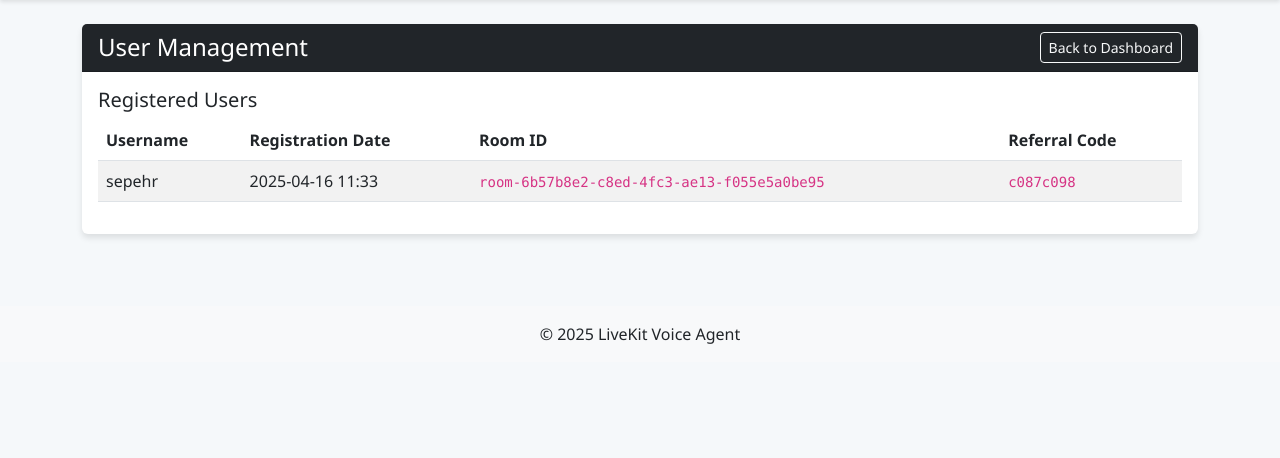
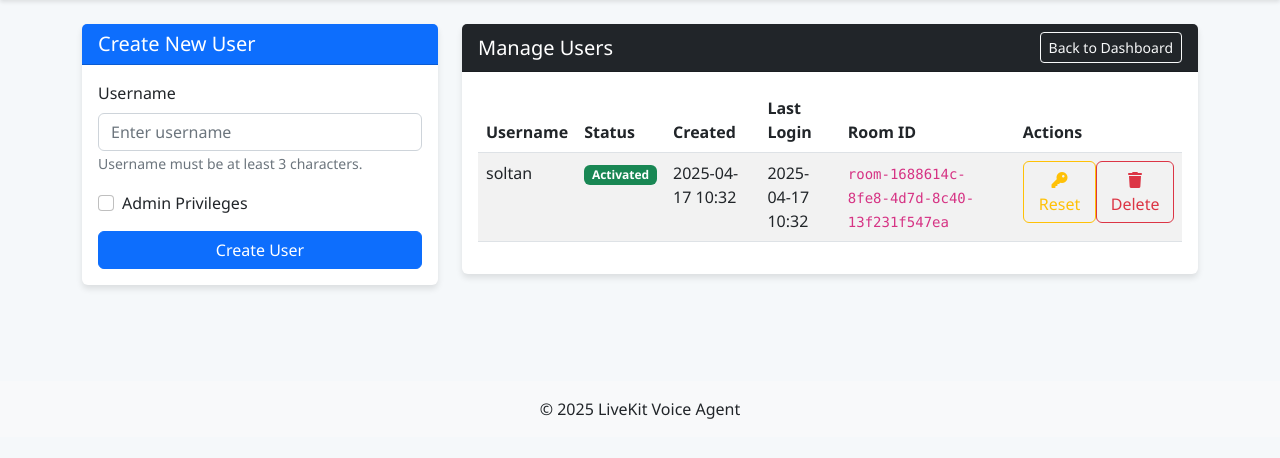
Before and after one commit to smartyhouses/livekitorg, a Flask app: page /admin/users in a window 1280 px wide. Shown: the part 56-514 px from the top of the page. Run offline with Flask 3, Linux system fonts and the light colour scheme; a user stored in the database is signed in; some libraries are stand-ins or nearby versions.

```diff
--- a/app.py
+++ b/app.py
@@ -2,11 +2,12 @@ import os
 from flask import Flask, render_template, redirect, url_for, flash, request, jsonify
 from flask_login import LoginManager, current_user, login_required
 from flask_wtf.csrf import CSRFProtect
-from database import db, User, ReferralCode
+from database import db, User
 from routes.auth import auth_bp
 from routes.admin import admin_bp
 from routes.api import api_bp
 from config import Config
+from datetime import datetime
 
 app = Flask(__name__)
 app.config.from_object(Config)
@@ -15,7 +16,7 @@ app.config.from_object(Config)
 db.init_app(app)
 csrf = CSRFProtect(app)
 login_manager = LoginManager(app)
-login_manager.login_view = 'auth.login'
+login_manager.login_view = 'auth.authenticate'
 
 # Register blueprints
 app.register_blueprint(auth_bp)
@@ -30,29 +31,46 @@ def load_user(user_id):
 def index():
     if current_user.is_authenticated:
         return redirect(url_for('interact'))
-    return redirect(url_for('auth.login'))
+    return redirect(url_for('auth.authenticate'))
+
+# Template context processor for current year
+@app.context_processor
+def inject_now():
+    return {'now': datetime.utcnow()}
 
 @app.route('/interact')
 @login_required
 def interact():
     return render_template('interact.html')
 
-# Create database tables
-with app.app_context():
+# Initialize database and create admin user
+def init_db():
+    # Create all tables based on models
     db.create_all()
 
-    # Create admin user if it doesn't exist
-    admin = User.query.filter_by(username='admin').first()
-    if not admin:
-        from werkzeug.security import generate_password_hash
-        admin = User(
-            username='admin',
-            password_hash=generate_password_hash('admin123'),  # Change this in production!
-            is_admin=True,
-            room_id='admin-room'
-        )
-        db.session.add(admin)
-        db.session.commit()
+    try:
+        # Check if admin user exists
+        admin = User.query.filter_by(username='admin').first()
+        if not admin:
+            from werkzeug.security import generate_password_hash
+            admin = User(
+                username='admin',
+                password_hash=generate_password_hash('admin123'),  # Change this in production!
+                is_admin=True,
+                is_activated=True,
+                room_id='admin-room'
+            )
+            db.session.add(admin)
+            db.session.commit()
+            print("Admin user created successfully")
+    except Exception as e:
+        # This will catch database schema mismatches
+        print(f"Note: {e}")
+        print("Run 'python reset_db.py' to reset the database with the new schema")
+
+# Initialize database tables when app starts
+with app.app_context():
+    init_db()
 
 if __name__ == '__main__':
     app.run(debug=True)
--- a/routes/admin.py
+++ b/routes/admin.py
@@ -1,17 +1,23 @@
 from flask import Blueprint, render_template, redirect, url_for, flash, request
 from flask_login import current_user, login_required
 from flask_wtf import FlaskForm
-from wtforms import IntegerField, SubmitField
-from wtforms.validators import DataRequired, NumberRange
-from database import db, User, ReferralCode
+from wtforms import StringField, BooleanField, SubmitField
+from wtforms.validators import DataRequired, Length, ValidationError
+from database import db, User
 from datetime import datetime
 from functools import wraps
 
 admin_bp = Blueprint('admin', __name__)
 
-class GenerateCodesForm(FlaskForm):
-    count = IntegerField('Number of Codes', validators=[DataRequired(), NumberRange(min=1, max=100)])
-    submit = SubmitField('Generate Codes')
+class CreateUserForm(FlaskForm):
+    username = StringField('Username', validators=[DataRequired(), Length(min=3, max=80)])
+    is_admin = BooleanField('Admin Privileges')
+    submit = SubmitField('Create User')
+
+    def validate_username(self, username):
+        user = User.query.filter_by(username=username.data).first()
+        if user:
+            raise ValidationError('Username already exists. Please choose a different one.')
 
 def admin_required(func):
     """Decorator to require admin access for a route"""
@@ -29,45 +35,77 @@ def admin_required(func):
 def index():
     return render_template('admin/index.html')
 
-@admin_bp.route('/referrals', methods=['GET', 'POST'])
+@admin_bp.route('/users', methods=['GET', 'POST'])
 @admin_required
-def referrals():
-    form = GenerateCodesForm()
+def users():
+    form = CreateUserForm()
 
     if form.validate_on_submit():
-        count = form.count.data
-        codes = []
+        # Generate a unique room ID for the user
+        room_id = User.generate_room_id()
 
-        for _ in range(count):
-            code = ReferralCode(code=ReferralCode.generate_code())
-            db.session.add(code)
-            codes.append(code)
+        # Create new user (with no password - will be set on first login)
+        user = User(
+            username=form.username.data,
+            room_id=room_id,
+            is_admin=form.is_admin.data,
+            is_activated=False
+        )
 
+        db.session.add(user)
         db.session.commit()
-        flash(f'Successfully generated {count} new referral codes.')
 
-    # Get all codes with usage information
-    all_codes = ReferralCode.query.order_by(ReferralCode.created_at.desc()).all()
+        flash(f'User "{form.username.data}" created successfully. User can now activate their account.', 'success')
 
-    return render_template('admin/referrals.html', form=form, codes=all_codes)
+        # Redirect to the same page to reset the form
+        return redirect(url_for('admin.users'))
 
-@admin_bp.route('/users')
+    # Get all users except the current admin
+    all_users = User.query.filter(User.id != current_user.id).order_by(User.created_at.desc()).all()
+    return render_template('admin/users.html', form=form, users=all_users)
+
+@admin_bp.route('/users/delete/<int:user_id>', methods=['POST'])
 @admin_required
-def users():
-    all_users = User.query.filter(User.username != 'admin').order_by(User.created_at.desc()).all()
-    return render_template('admin/users.html', users=all_users)
+def delete_user(user_id):
+    user = User.query.get_or_404(user_id)
 
-@admin_bp.route('/referrals/delete/<int:code_id>', methods=['POST'])
+    # Prevent deleting other admins as a safety measure
+    if user.is_admin and user.id != current_user.id:
+        flash('Cannot delete another administrator account.', 'danger')
+        return redirect(url_for('admin.users'))
+
+    username = user.username
+    db.session.delete(user)
+    db.session.commit()
+
+    flash(f'User "{username}" deleted successfully.', 'success')
+    return redirect(url_for('admin.users'))
+
+@admin_bp.route('/users/reset/<int:user_id>', methods=['POST'])
 @admin_required
-def delete_referral(code_id):
-    code = ReferralCode.query.get_or_404(code_id)
+def reset_user(user_id):
+    user = User.query.get_or_404(user_id)
 
-    # Check if code is unused before deleting
-    if code.is_used:
-        flash('Cannot delete a referral code that has been used.', 'error')
-    else:
-        db.session.delete(code)
-        db.session.commit()
-        flash('Referral code deleted successfully.')
+    # Reset the user's password and activation status
+    user.password_hash = None
+    user.is_activated = False
+    db.session.commit()
 
-    return redirect(url_for('admin.referrals'))
+    flash(f'User "{user.username}" has been reset. They will need to set a new password.', 'success')
+    return redirect(url_for('admin.users'))
+
+@admin_bp.route('/users/generate-link/<int:user_id>')
+@admin_required
+def generate_activation_link(user_id):
+    user = User.query.get_or_404(user_id)
+
+    if user.is_activated:
+        flash(f'User "{user.username}" has already activated their account.', 'warning')
+        return redirect(url_for('admin.users'))
+
+    # Generate an activation link to share with the user
+    activation_link = url_for('auth.authenticate', username=user.username, _external=True)
+
+    return render_template('admin/activation_link.html',
+                           user=user,
+                           activation_link=activation_link)
--- a/templates/admin/users.html
+++ b/templates/admin/users.html
@@ -4,35 +4,109 @@
 
 {% block content %}
 <div class="row">
-    <div class="col-12">
-        <div class="card mb-4">
+    <div class="col-md-4 mb-4">
+        <div class="card">
+            <div class="card-header bg-primary text-white">
+                <h5 class="mb-0">Create New User</h5>
+            </div>
+            <div class="card-body">
+                <form method="POST" action="{{ url_for('admin.users') }}">
+                    {{ form.csrf_token }}
+
+                    <div class="mb-3">
+                        {{ form.username.label(class="form-label") }}
+                        {{ form.username(class="form-control", placeholder="Enter username") }}
+                        {% if form.username.errors %}
+                        <div class="text-danger">
+                            {% for error in form.username.errors %}
+                            <small>{{ error }}</small>
+                            {% endfor %}
+                        </div>
+                        {% endif %}
+                        <small class="form-text text-muted">Username must be at least 3 characters.</small>
+                    </div>
+
+                    <div class="mb-3 form-check">
+                        {{ form.is_admin(class="form-check-input") }}
+                        {{ form.is_admin.label(class="form-check-label") }}
+                    </div>
+
+                    <div class="d-grid">
+                        {{ form.submit(class="btn btn-primary") }}
+                    </div>
+                </form>
+            </div>
+        </div>
+    </div>
+
+    <div class="col-md-8">
+        <div class="card">
             <div class="card-header bg-dark text-white d-flex justify-content-between align-items-center">
-                <h4 class="mb-0">User Management</h4>
+                <h5 class="mb-0">Manage Users</h5>
                 <a href="{{ url_for('admin.index') }}" class="btn btn-outline-light btn-sm">Back to Dashboard</a>
             </div>
             <div class="card-body">
-                <h5>Registered Users</h5>
                 <div class="table-responsive">
                     <table class="table table-striped table-hover">
                         <thead>
                             <tr>
                                 <th>Username</th>
-                                <th>Registration Date</th>
+                                <th>Status</th>
+                                <th>Created</th>
+                                <th>Last Login</th>
                                 <th>Room ID</th>
-                                <th>Referral Code</th>
+                                <th>Actions</th>
                             </tr>
                         </thead>
                         <tbody>
                             {% for user in users %}
                             <tr>
-                                <td>{{ user.username }}</td>
+                                <td>
+                                    {{ user.username }}
+                                    {% if user.is_admin %}
+                                    <span class="badge bg-info ms-1">Admin</span>
+                                    {% endif %}
+                                </td>
+                                <td>
+                                    {% if user.is_activated %}
+                                    <span class="badge bg-success">Activated</span>
+                                    {% else %}
+                                    <span class="badge bg-warning text-dark">Pending</span>
+                                    {% endif %}
+                                </td>
                                 <td>{{ user.created_at.strftime('%Y-%m-%d %H:%M') }}</td>
+                                <td>{{ user.last_login.strftime('%Y-%m-%d %H:%M') if user.last_login else 'Never' }}</td>
                                 <td><code>{{ user.room_id }}</code></td>
-                                <td><code>{{ user.referral_code.code if user.referral_code else 'N/A' }}</code></td>
+                                <td>
+                                    <div class="btn-group btn-group-sm">
+                                        {% if not user.is_activated %}
+                                        <a href="{{ url_for('admin.generate_activation_link', user_id=user.id) }}"
+                                           class="btn btn-outline-primary" title="Get Activation Link">
+                                            <i class="fas fa-link"></i> Link
+                                        </a>
+                                        {% else %}
+                                        <form method="POST" action="{{ url_for('admin.reset_user', user_id=user.id) }}"
+                                              onsubmit="return confirm('Reset password for {{ user.username }}?');"
+                                              style="display:inline;">
+                                            <button type="submit" class="btn btn-outline-warning" title="Reset Password">
+                                                <i class="fas fa-key"></i> Reset
+                                            </button>
+                                        </form>
+                                        {% endif %}
+
+                                        <form method="POST" action="{{ url_for('admin.delete_user', user_id=user.id) }}"
+                                              onsubmit="return confirm('Are you sure you want to delete {{ user.username }}?');"
+                                              style="display:inline;">
+                                            <button type="submit" class="btn btn-outline-danger" title="Delete User">
+                                                <i class="fas fa-trash"></i> Delete
+                                            </button>
+                                        </form>
+                                    </div>
+                                </td>
                             </tr>
                             {% else %}
                             <tr>
-                                <td colspan="4" class="text-center">No users found.</td>
+                                <td colspan="6" class="text-center">No users found.</td>
                             </tr>
                             {% endfor %}
                         </tbody>
@@ -43,3 +117,7 @@
     </div>
 </div>
 {% endblock %}
+
+{% block extra_head %}
+<link rel="stylesheet" href="https://cdnjs.cloudflare.com/ajax/libs/font-awesome/6.0.0/css/all.min.css">
+{% endblock %}
--- a/templates/base.html
+++ b/templates/base.html
@@ -31,10 +31,7 @@
                         </li>
                     {% else %}
                         <li class="nav-item">
-                            <a class="nav-link" href="{{ url_for('auth.login') }}">Login</a>
-                        </li>
-                        <li class="nav-item">
-                            <a class="nav-link" href="{{ url_for('auth.register') }}">Register</a>
+                            <a class="nav-link" href="{{ url_for('auth.authenticate') }}">Sign In</a>
                         </li>
                     {% endif %}
                 </ul>
```
Also changed, not shown: database.py (+10 -18 lines), reset_db.py (added, +82 -0 lines), routes/auth.py (+56 -63 lines), templates/admin/activation_link.html (added, +72 -0 lines), templates/admin/index.html (+18 -13 lines), templates/auth.html (added, +86 -0 lines), instance/app.db, 1 other file.
